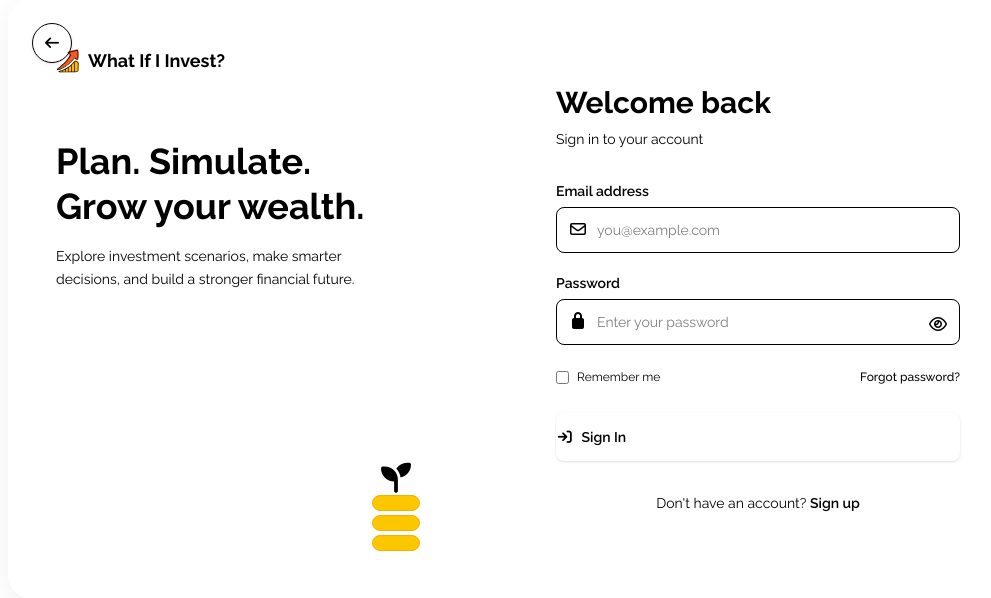
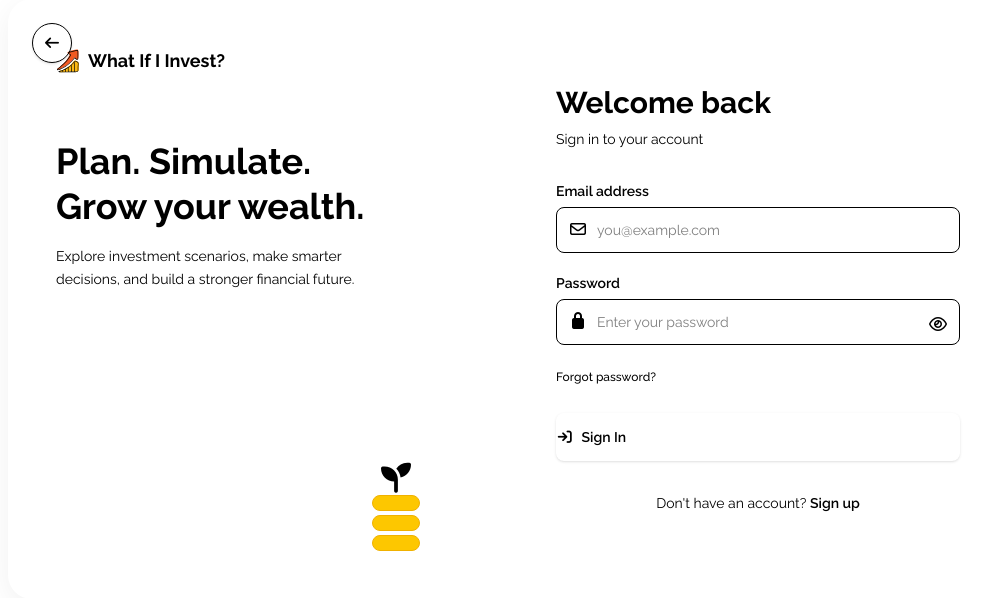
Before and after one commit to MJoel-Neel/compound_interest, a FastAPI app: page /login in a window 1280 px wide. Shown: the part 101-699 px from the top of the page, without its empty margins (132-1123 px from the left). Run offline with FastAPI, Linux system fonts and the light colour scheme; some libraries are stand-ins or nearby versions.

Commit message:
supression de remember me dans login

```diff
--- a/app/routers/user.py
+++ b/app/routers/user.py
@@ -51,14 +51,19 @@ async def login(
     request: Request,
     email: str = Form(...),
     password: str = Form(...),
+    remember_me: str = Form(None),
     db: Session = Depends(get_db)
 ):
+    # 1. Find user
     user = db.query(models.User).filter(models.User.email == email).first()
 
+    # 2. Verify Password
     if not user or not verify_password(password, user.hashed_password):
         return {"status": "error", "message": "Invalid email or password"}
 
+    # 3. Set session cookie
     request.session["user_id"] = user.id
+
     return {"status": "success"}
 
 @router.get("/api/logout")
--- a/templates/login.html
+++ b/templates/login.html
@@ -122,10 +122,6 @@
 
                 <!-- Remember & Forgot -->
                 <div class="flex justify-between items-center text-xs mt-1">
-                    <label class="flex items-center gap-2 cursor-pointer text-base-content/70">
-                        <input type="checkbox" class="checkbox checkbox-xs rounded border-base-300 checked:border-success checked:bg-success">
-                        Remember me
-                    </label>
                     <button type="button" onclick="document.getElementById('forgot_modal').showModal()"
                         class="text-primary hover:underline font-medium bg-transparent border-none p-0 cursor-pointer text-xs">
                         Forgot password?
```
